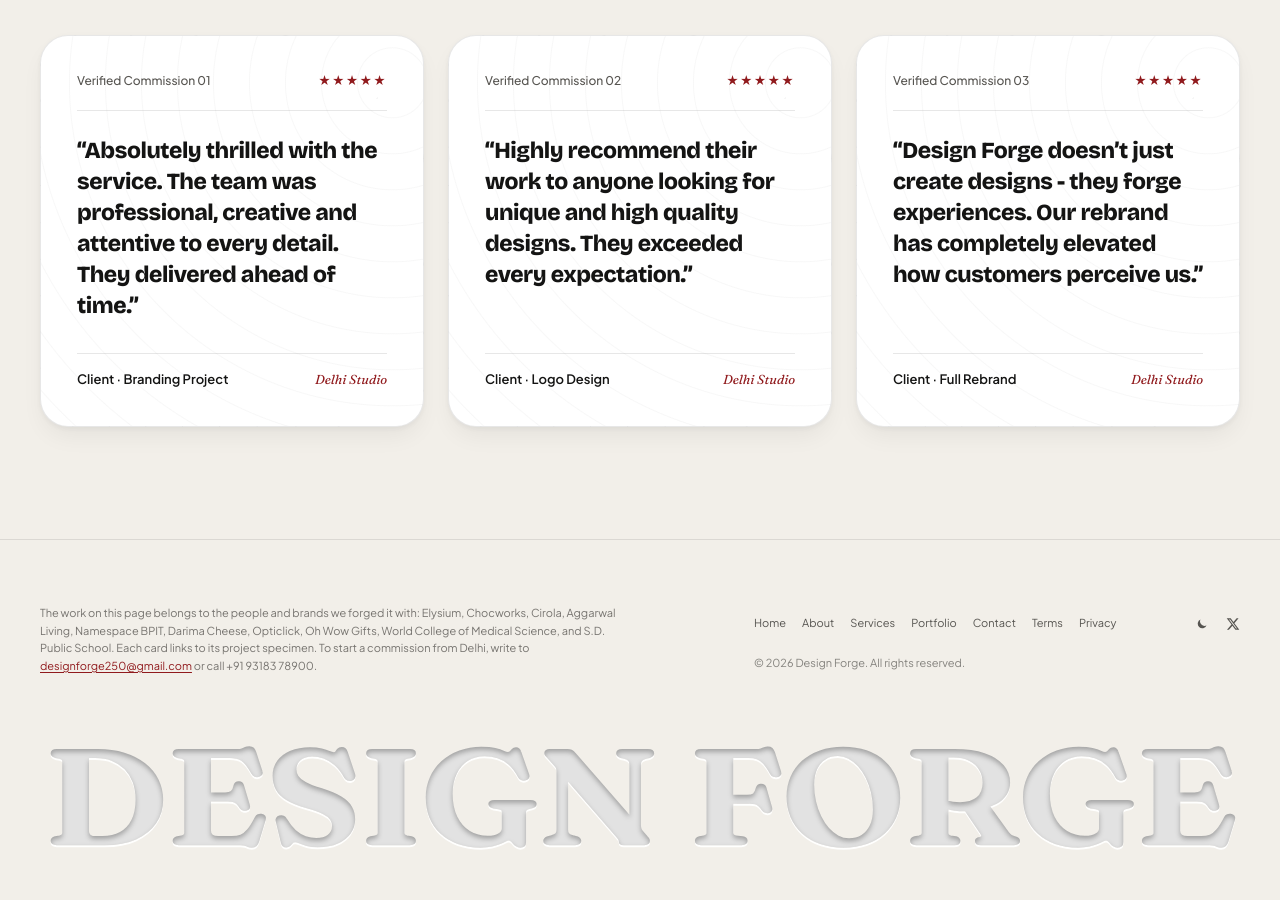
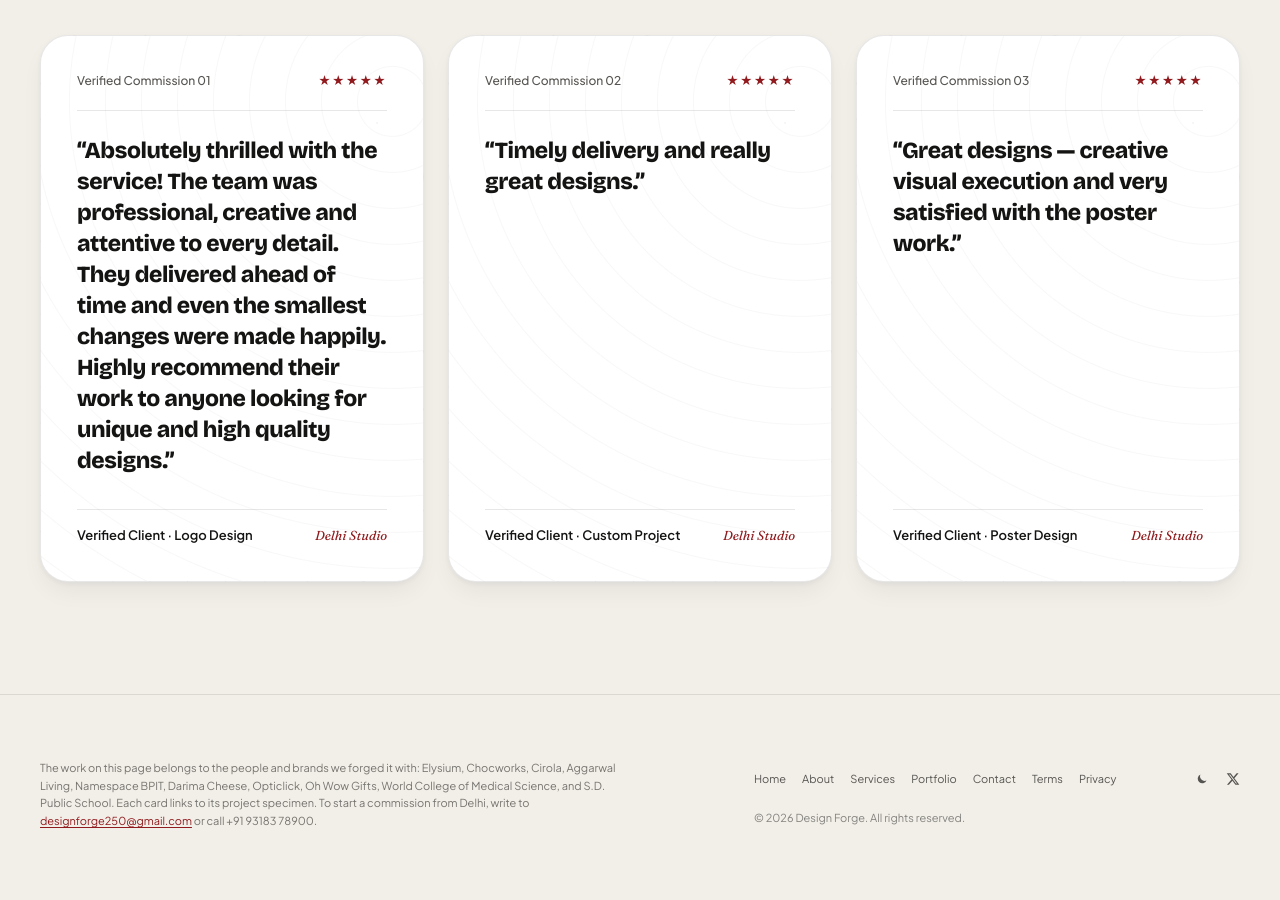
Before and after one commit to yashvasudeva1/design_forge, a React (Vite) app: page / in a window 1280 px wide. Shown: the part 5380-6280 px from the top of the page. Before the commit the page ends 6244 px from the top, so only its background shows below. Built offline with nearby package versions, Linux system fonts and the light colour scheme.

Commit message:
feat(testimonials): add authentic client reviews anonymously

```diff
--- a/src/data/forgeData.ts
+++ b/src/data/forgeData.ts
@@ -532,20 +532,23 @@ export const PROCESS_STEPS: ProcessStep[] = [
 export const CLIENT_TESTIMONIALS: ClientTestimonial[] = [
   {
     id: 'voice-1',
-    quote: 'Absolutely thrilled with the service. The team was professional, creative and attentive to every detail. They delivered ahead of time.',
-    role: 'Client · Branding Project',
+    quote:
+      'Absolutely thrilled with the service! The team was professional, creative and attentive to every detail. They delivered ahead of time and even the smallest changes were made happily. Highly recommend their work to anyone looking for unique and high quality designs.',
+    role: 'Verified Client · Logo Design',
     rating: 5,
   },
   {
     id: 'voice-2',
-    quote: 'Highly recommend their work to anyone looking for unique and high quality designs. They exceeded every expectation.',
-    role: 'Client · Logo Design',
+    quote:
+      'Timely delivery and really great designs.',
+    role: 'Verified Client · Custom Project',
     rating: 5,
   },
   {
     id: 'voice-3',
-    quote: 'Design Forge doesn’t just create designs - they forge experiences. Our rebrand has completely elevated how customers perceive us.',
-    role: 'Client · Full Rebrand',
+    quote:
+      'Great designs — creative visual execution and very satisfied with the poster work.',
+    role: 'Verified Client · Poster Design',
     rating: 5,
   },
 ];
```
